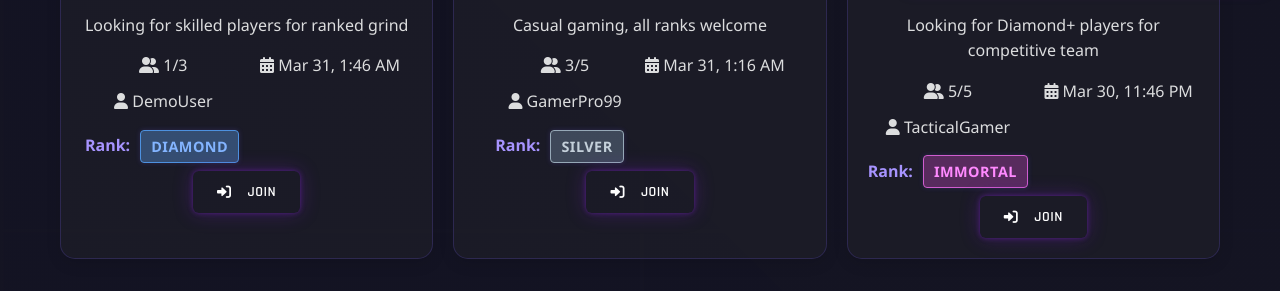
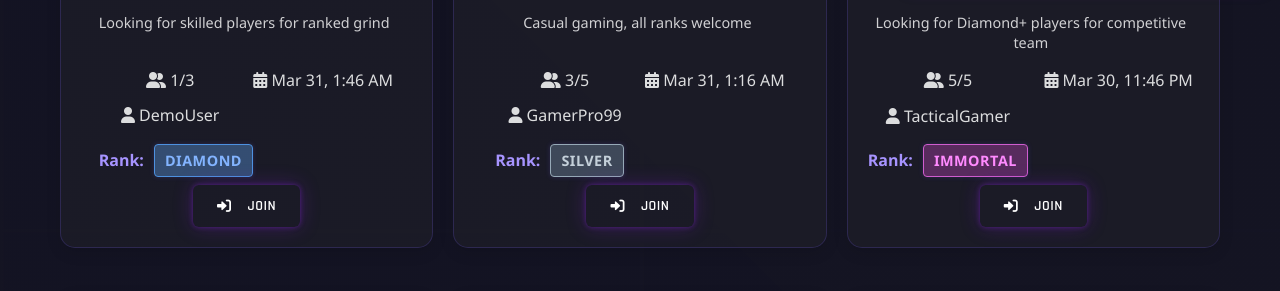
Before and after one commit to AbedSayed/GameSquad, a website: page public/pages/lobbies.html in a window 1280 px wide. Shown: the part 1051-1342 px from the top of the page. Drawn offline with nearby package versions, Linux system fonts and the light colour scheme; no server answers.

Commit message:
lobby desc

```diff
--- a/public/css/lobbies.css
+++ b/public/css/lobbies.css
@@ -321,15 +321,20 @@
 }
 
 .game-description {
-    color: #ccc;
+    color: #fff;
     font-size: 14px;
     margin-bottom: 15px;
-    display: -webkit-box;
-    -webkit-line-clamp: 2;
-    -webkit-box-orient: vertical;
-    overflow: hidden;
+    min-height: 20px;
+    max-height: 80px;
+    overflow-y: auto;
     line-height: 1.4;
-    height: 40px;
+    padding: 12px;
+    background-color: rgba(0, 0, 50, 0.3);
+    border-radius: 4px;
+    border-left: 3px solid rgba(0, 140, 255, 0.8);
+    font-family: 'Segoe UI', Tahoma, Geneva, Verdana, sans-serif;
+    font-weight: 400;
+    text-shadow: 0 1px 2px rgba(0, 0, 0, 0.7);
 }
 
 .game-details {
--- a/public/css/lobby.css
+++ b/public/css/lobby.css
@@ -1427,6 +1427,44 @@ div[style*="background:#fff"] {
     color: rgba(255, 255, 255, 0.7);
 }
 
+/* Make game descriptions visible */
+.game-description {
+    font-size: 0.9rem;
+    color: rgba(255, 255, 255, 0.8);
+    margin: 10px 0;
+    line-height: 1.4;
+    min-height: 40px;
+    max-height: 80px;
+    overflow-y: auto;
+    padding-right: 5px;
+    /* Allow display of up to 3 lines of text */
+    display: -webkit-box;
+    -webkit-line-clamp: 3;
+    -webkit-box-orient: vertical;
+    /* Add a subtle scrollbar for longer descriptions */
+    scrollbar-width: thin;
+    scrollbar-color: rgba(120, 100, 255, 0.5) rgba(30, 30, 40, 0.5);
+}
+
+/* Customize scrollbar appearance for descriptions */
+.game-description::-webkit-scrollbar {
+    width: 4px;
+}
+
+.game-description::-webkit-scrollbar-track {
+    background: rgba(30, 30, 40, 0.5);
+    border-radius: 10px;
+}
+
+.game-description::-webkit-scrollbar-thumb {
+    background: rgba(120, 100, 255, 0.5);
+    border-radius: 10px;
+}
+
+.game-description::-webkit-scrollbar-thumb:hover {
+    background: rgba(120, 100, 255, 0.7);
+}
+
 /* Game type badges */
 .game-badge {
     font-size: 0.7rem;
--- a/public/js/create-lobby.js
+++ b/public/js/create-lobby.js
@@ -488,7 +488,8 @@ async function handleLobbyCreation(e) {
         game: lobbyData.game,
         region: lobbyData.region,  // Should be the code like "na", "eu", "asia"
         rank: lobbyData.rank,
-        skillLevel: lobbyData.skillLevel
+        skillLevel: lobbyData.skillLevel,
+        description: lobbyData.description  // Log the description specifically
     });
 
     // Add host ID if available
--- a/public/js/lobbies.js
+++ b/public/js/lobbies.js
@@ -384,6 +384,13 @@ class LobbiesModule {
 
         // Debug - log entire lobby object to see what's available
         console.log(`Creating lobby card for: ${lobby.name}`, lobby);
+
+        // Log the description specifically
+        console.log(`Lobby description for ${lobby.name}:`, {
+            description: lobby.description,
+            hasDescription: !!lobby.description,
+            descriptionLength: lobby.description ? lobby.description.length : 0
+        });
 
         // Format the creation date
         let createdDate = 'Recently';
--- a/server/controllers/lobbyController.js
+++ b/server/controllers/lobbyController.js
@@ -6,10 +6,10 @@ const Message = require('../models/Message');
 // @route   POST /api/lobbies
 // @access  Private
 const createLobby = asyncHandler(async (req, res) => {
-  const { name, maxPlayers, gameType, password, rank, language, region } = req.body;
+  const { name, maxPlayers, gameType, password, rank, language, region, description } = req.body;
   const userId = req.user._id;
 
-  console.log('Creating lobby with data:', { name, maxPlayers, gameType, rank, language, region });
+  console.log('Creating lobby with data:', { name, maxPlayers, gameType, rank, language, region, description });
 
   const lobby = await Lobby.create({
     name,
@@ -17,6 +17,7 @@ const createLobby = asyncHandler(async (req, res) => {
     maxPlayers: parseInt(maxPlayers),
     gameType,
     password,
+    description: description || '',
     rank: rank === undefined || rank === '' ? 'any' : rank,
     language: language === undefined || language === '' ? 'any' : language,
     region: region === undefined || region === '' ? 'any' : region,
--- a/server/models/Lobby.js
+++ b/server/models/Lobby.js
@@ -42,6 +42,11 @@ const lobbySchema = new mongoose.Schema({
     type: String,
     default: 'any'
   },
+  description: {
+    type: String,
+    default: '',
+    trim: true
+  },
   password: {
     type: String,
     select: false // Don't include password in queries by default
```
Also changed, not shown: public/pages/create-lobby.html (+4 -0 lines).
